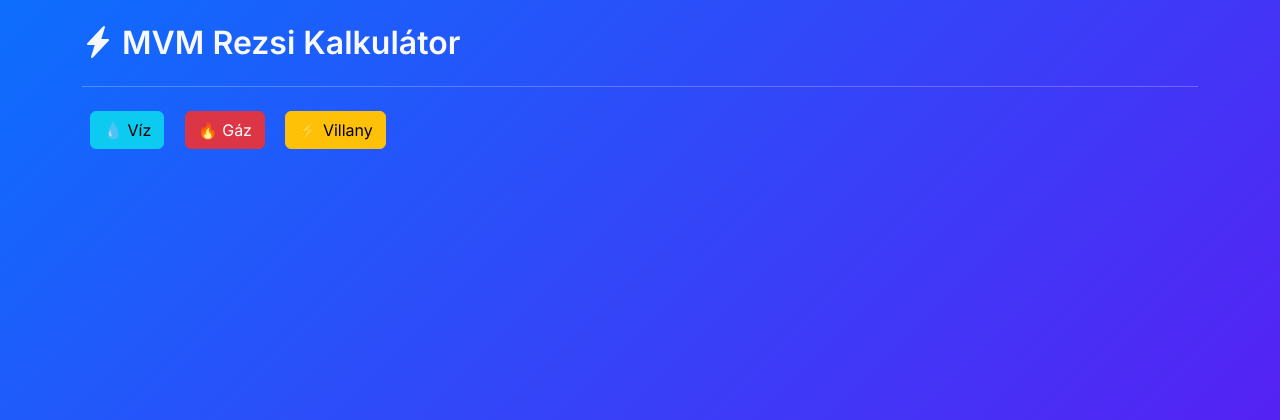
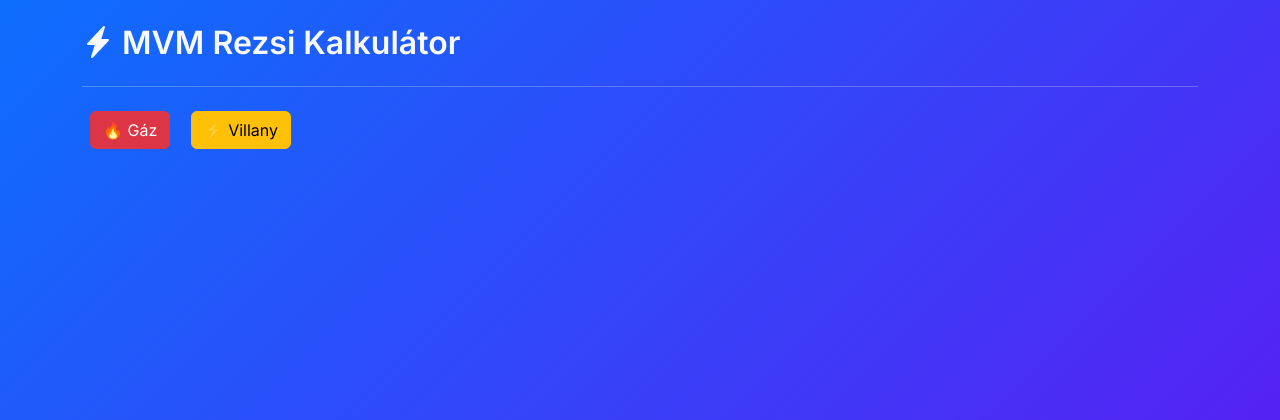
Before and after one commit to solteszjani/rezsi, a Flask app: page / in a window 1280 px wide. Shown: the top 420 px of the page. Run offline with Flask 3, Linux system fonts and the light colour scheme.

Commit message:
ndex.html

```diff
--- a/templates/index.html
+++ b/templates/index.html
@@ -1,6 +1,5 @@
 {% extends "layout.html" %}
 {% block content %}
-<a href="/water" class="btn btn-info m-2">💧 Víz</a>
 <a href="/gas" class="btn btn-danger m-2">🔥 Gáz</a>
 <a href="/electric" class="btn btn-warning m-2">⚡ Villany</a>
 {% endblock %}
```
